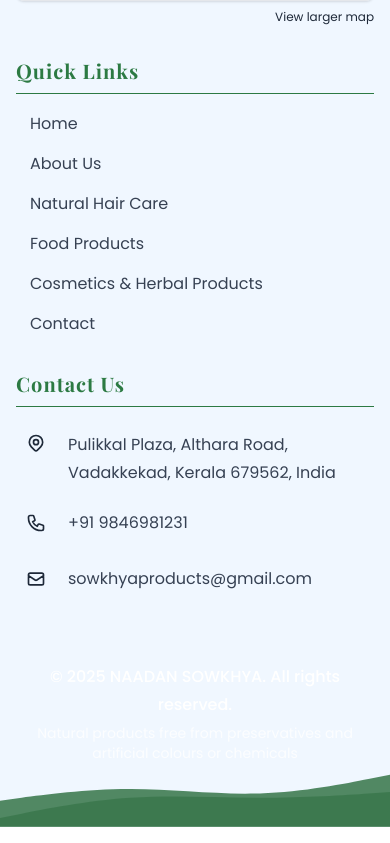
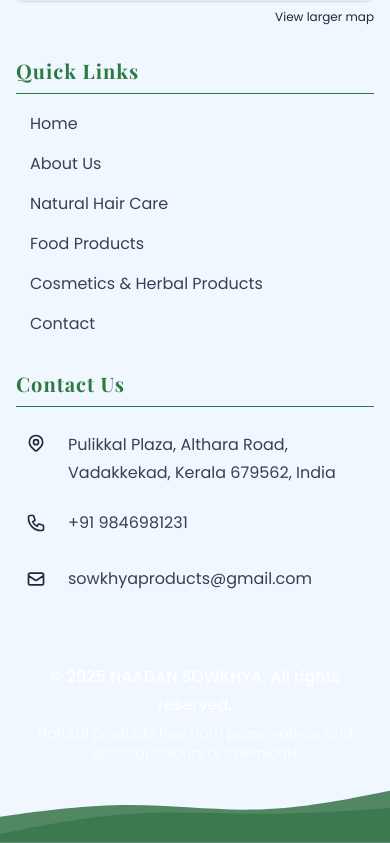
Before and after one commit to umshere/naadan-sowkhya, a Next.js app: page /our_products/banana-powder-naadan-nendra-250gm in a window 390 px wide. Shown: the part 3427-4270 px from the top of the page. Built offline with nearby package versions, Linux system fonts and the light colour scheme.

Commit message:
footer fix for mobile

```diff
--- a/src/components/layout/Footer.tsx
+++ b/src/components/layout/Footer.tsx
@@ -11,7 +11,7 @@ const Footer = () => {
   return (
     <footer className="bg-[#f0f7ff] text-gray-800 pt-16 pb-0 relative overflow-hidden">
       {/* Wave Background */}
-      <div className="absolute bottom-0 left-0 w-full h-40 overflow-hidden z-0">
+      <div className="absolute bottom-0 left-0 w-full h-60 sm:h-40 overflow-hidden z-0">
         <svg
           viewBox="0 0 1440 320"
           className="absolute bottom-0 w-full h-auto"
@@ -147,7 +147,7 @@ const Footer = () => {
         </div>
 
         {/* Bottom Footer */}
-        <div className="text-center pb-16 relative z-10">
+        <div className="text-center pb-16 relative z-10 mb-4">
           <p className="text-white font-medium">
             &copy; {new Date().getFullYear()} NAADAN SOWKHYA. All rights reserved.
           </p>
```
